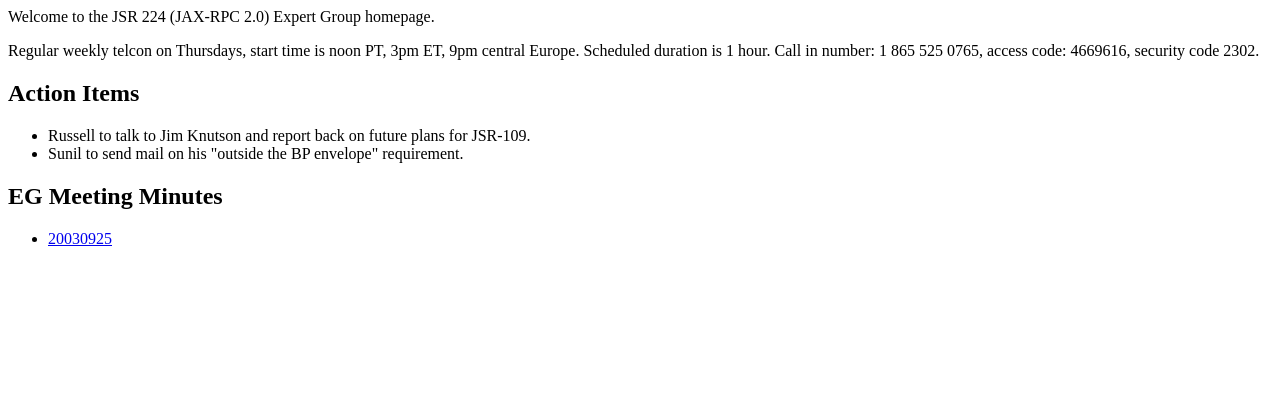
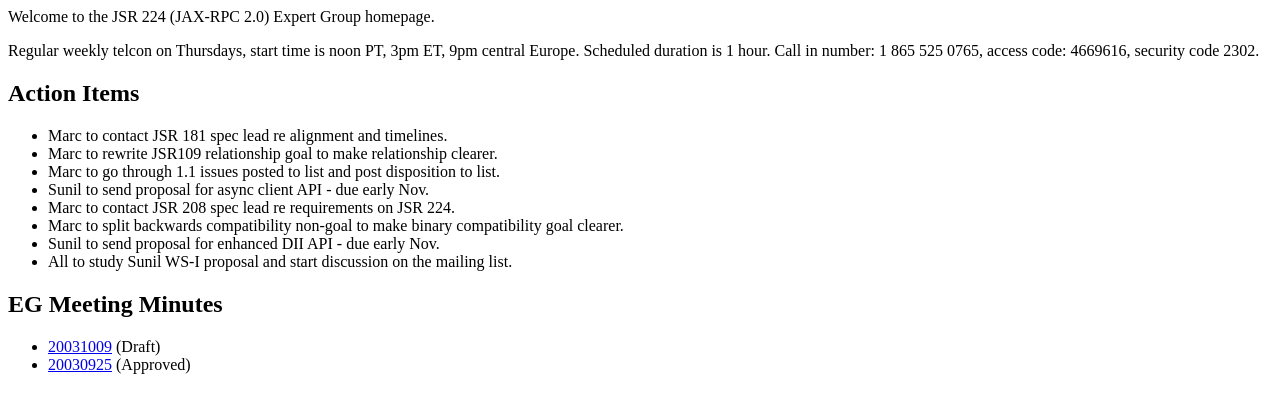
Before and after one commit to javaee/jax-ws-spec, a plain HTML site: page www/index.html in a window 1280 px wide. Drawn offline with Linux system fonts and the light colour scheme.

Commit message:
updates after 10/10 EG telcon

```diff
--- a/www/index.html
+++ b/www/index.html
@@ -6,12 +6,19 @@ ET, 9pm central Europe. Scheduled duration is 1 hour. Call in number: 1
 865 525 0765, access code: 4669616, security code 2302.</p>
     <h2>Action Items</h2>
     <ul>
-        <li>Russell to talk to Jim Knutson and report back on future plans for JSR-109.</li>
-        <li>Sunil to send mail on his "outside the BP envelope" requirement.</li>
+        <li>Marc to contact JSR 181 spec lead re alignment and timelines.</li>
+        <li>Marc to rewrite JSR109 relationship goal to make relationship clearer.</li>
+        <li>Marc to go through 1.1 issues posted to list and post disposition to list.</li>
+        <li>Sunil to send proposal for async client API - due early Nov.</li>
+        <li>Marc to contact JSR 208 spec lead re requirements on JSR 224.</li>
+        <li>Marc to split backwards compatibility non-goal to make binary compatibility goal clearer.</li>
+        <li>Sunil to send proposal for enhanced DII API - due early Nov.</li>
+        <li>All to study Sunil WS-I proposal and start discussion on the mailing list.</li>
     </ul>
     <h2>EG Meeting Minutes</h2>
     <ul>
-        <li><a href="meetings/Minutes20030925.txt">20030925</a></li>
+        <li><a href="meetings/Minutes20031009.txt">20031009</a> (Draft)</li>
+        <li><a href="meetings/Minutes20030925.txt">20030925</a> (Approved)</li>
     </ul>
   </body>
 </html>
```
Also changed, not shown: www/meetings/Minutes20031009.txt (added).
